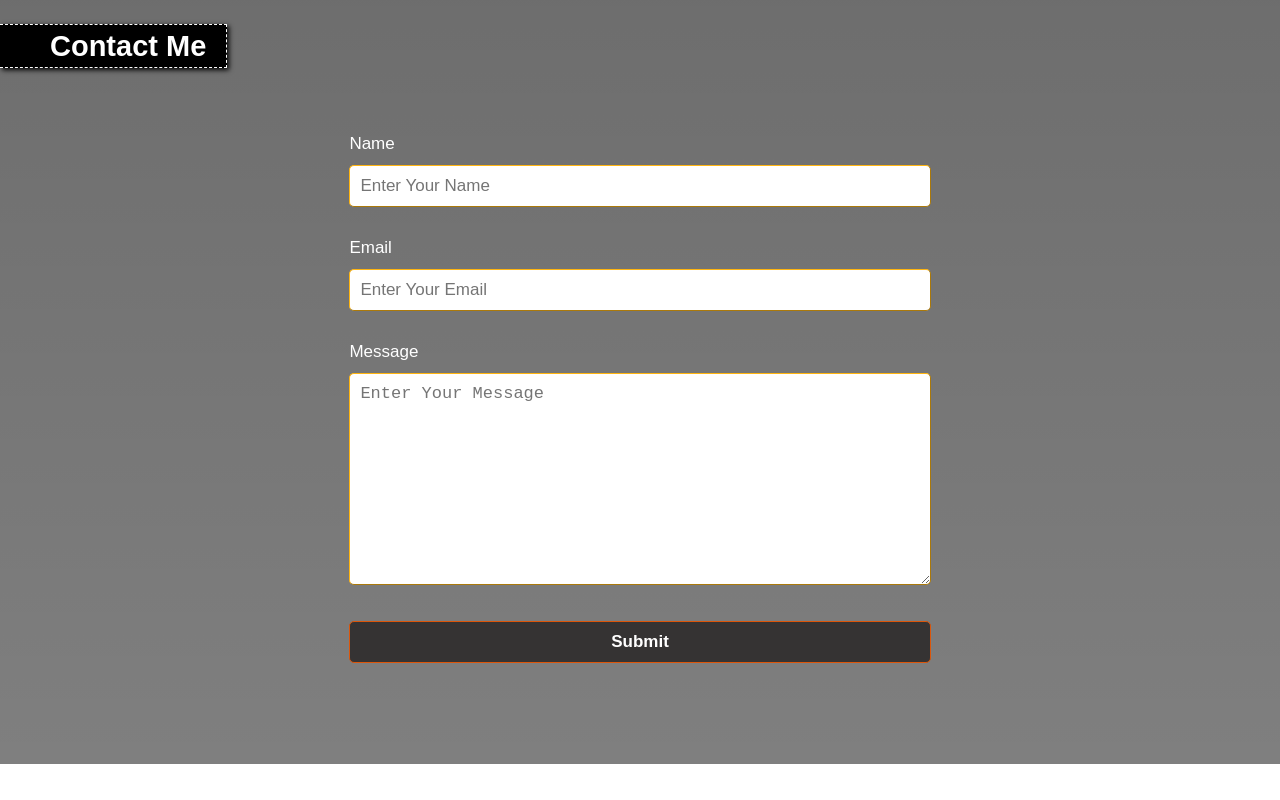
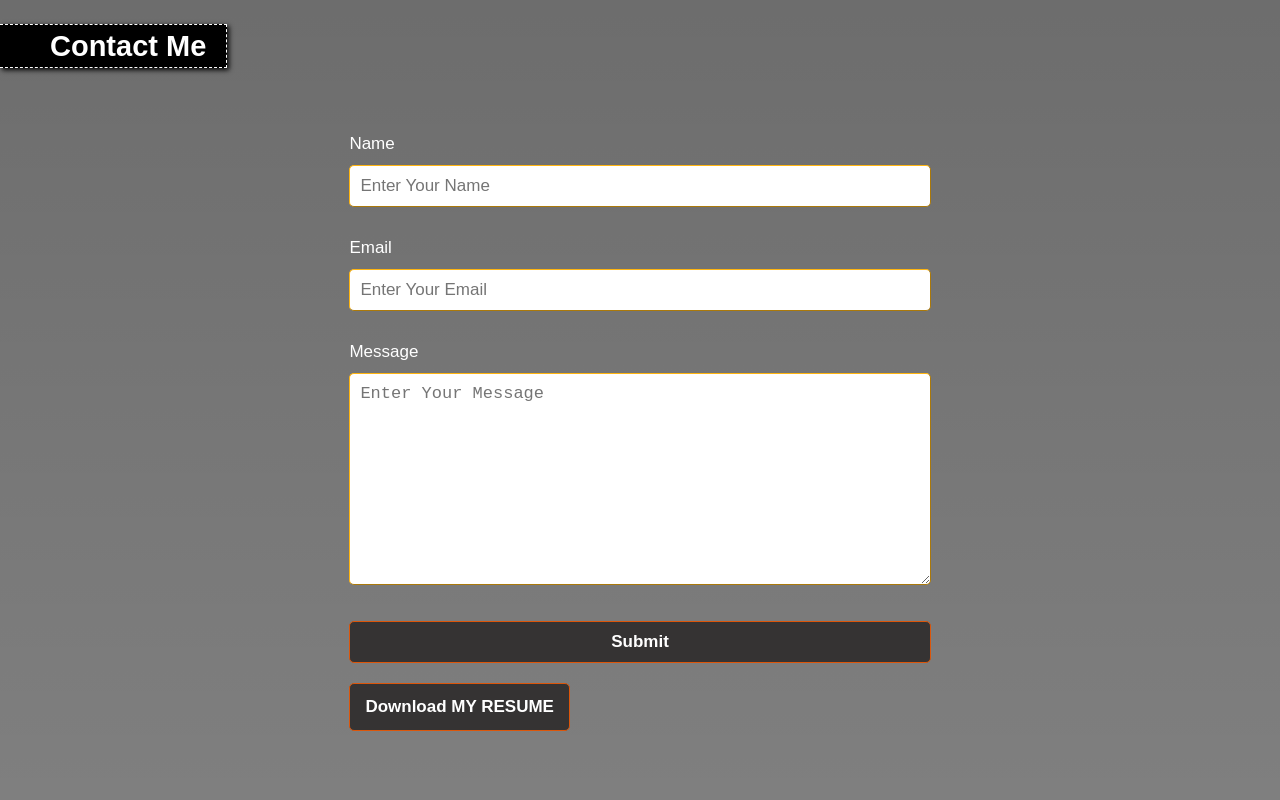
Before and after one commit to m2l33k/portifilio, a plain HTML site: page index.html in a window 1280 px wide. Shown: the part 4735-5535 px from the top of the page. Before the commit the page ends 5499 px from the top, so only its background shows below. Drawn offline with Linux system fonts and the light colour scheme; a web font is replaced by a local one.

Commit message:
button added

```diff
--- a/index.html
+++ b/index.html
@@ -372,15 +372,9 @@ Organisation et gestion d'événements, Coordination et motivation des équipes,
             </div>
             <input type="submit" value="Submit" id="submit-btn" class="btn-link submit-btn" />
          </form>
-
-
+         <a href="asset\images\malekhassayoun-cv.pdf" download="MALEK HASSAYOUN CV " class="btn-link submit-btn">Download MY RESUME</a>
       </div>
    </section>
-
-
-
-
-
 </body>
 
 </html>
```
